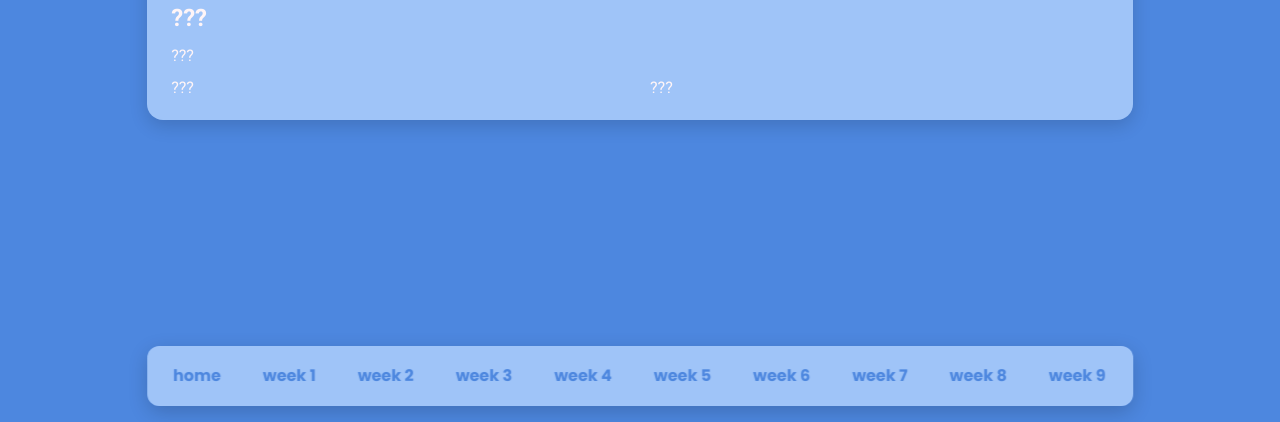
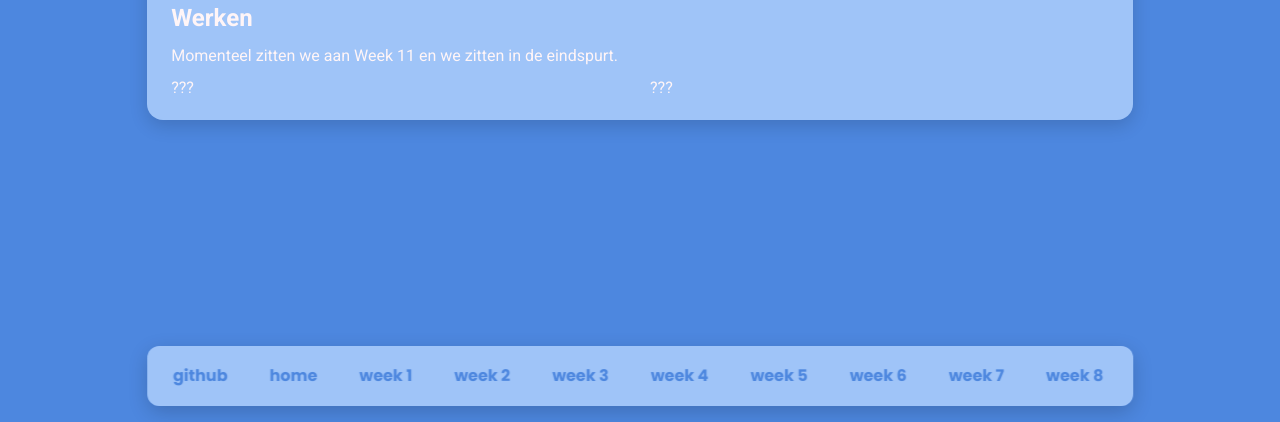
Before and after one commit to Kirinadegelin/Procesdoc6.0, a website: page week11.html in a window 1280 px wide. Shown: the part 378-800 px from the top of the page. Drawn offline with Linux system fonts and the light colour scheme; a web font is replaced by a local one.

Commit message:
Add files via upload

```diff
--- a/week11.html
+++ b/week11.html
@@ -18,8 +18,16 @@
         <div>
             <nav aria-label="Primary navigation">
     <ul class="vertical-buttons fixed-bottom" role="menubar">
+        <li>
+            <a href="https://github.com/Kirinadegelin/Procesdoc6.0"
+               class="nav-item"
+               target="_blank">
+               GitHub
+            </a>
+        </li>
+
         <li><a href="index.html" class="nav-item">Home</a></li>
-                    <li><a href="week1.html" class="nav-item" >Week 1</a></li>
+        <li><a href="week1.html" class="nav-item">Week 1</a></li>
         <li><a href="week2.html" class="nav-item">Week 2</a></li>
         <li><a href="week3.html" class="nav-item">Week 3</a></li>
         <li><a href="week4.html" class="nav-item">Week 4</a></li>
@@ -36,9 +44,9 @@
         </div>
         <page>
             <h1>Week 11</h1>
-            <h2>???</h2>
+            <h2>Werken</h2>
             <p>
-                ???
+                Momenteel zitten we aan Week 11 en we zitten in de eindspurt.
             </p>
             <!-- Flex container with 2 columns -->
             <div class="two-columns">
```
Also changed, not shown: index.html (+10 -1 lines), week1.html (+8 -0 lines), week10.html (+9 -1 lines), week12.html (+9 -1 lines), week2.html (+9 -1 lines), week3.html (+9 -2 lines), week4.html (+9 -1 lines), week5.html (+9 -1 lines), week6.html (+9 -1 lines), week7.html (+9 -1 lines), week8.html (+9 -1 lines), week9.html (+9 -1 lines). Lines whose indentation alone changed are shown as unchanged.
